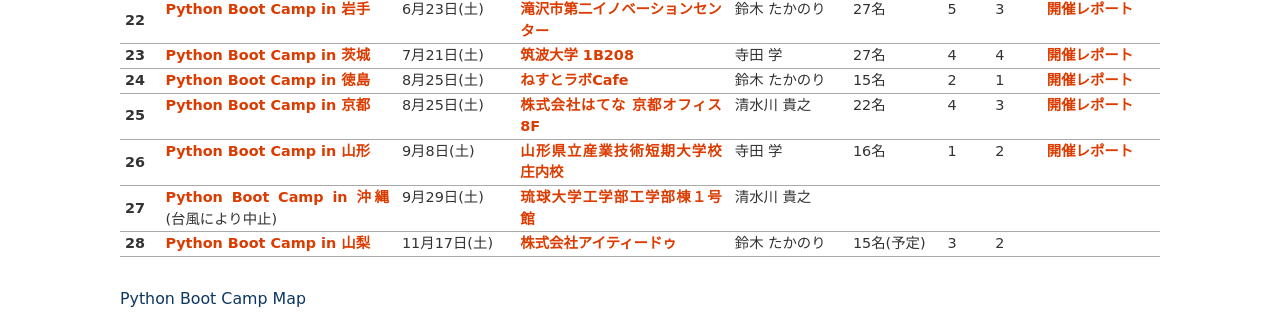
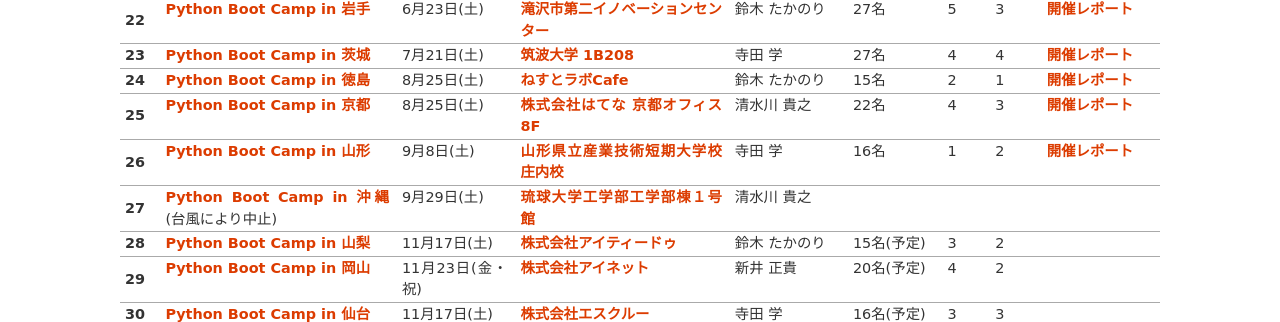
Before and after one commit to pyconjp/www.pycon.jp, a Sphinx documentation site: the page built from source/support/bootcamp.rst, in a window 1280 px wide and 900 px high, scrolled down 2846 px, cut to the strip 0-322 px from the top of the window. Built offline with Sphinx 7.4.7, drawn with Linux system fonts in a browser that asks for light colours; some of the changed text lies outside the part shown.

Commit message:
add pycamp okayama and sendai

```diff
--- a/source/support/bootcamp.rst
+++ b/source/support/bootcamp.rst
@@ -49,8 +49,8 @@
      - **北海道**
      - 1/1
    * - 東北
-     - 青森、**岩手**、秋田、宮城、**山形**、**福島**
-     - 3/6
+     - 青森、**岩手**、秋田、**宮城**、**山形**、**福島**
+     - 4/6
    * - 関東
      - **茨城**、**栃木**、群馬、**埼玉**、**千葉**、東京、**神奈川**
      - 5/7
@@ -61,8 +61,8 @@
      - 三重、滋賀、**京都** (2)、**大阪**、**兵庫**、奈良、和歌山
      - 3/7
    * - 中国
-     - 鳥取、島根、岡山、**広島**、山口
-     - 1/5
+     - 鳥取、島根、**岡山**、**広島**、山口
+     - 2/5
    * - 四国
      - **香川**、**愛媛**、**徳島**、高知
      - 3/4
@@ -412,6 +412,24 @@
      - 3
      - 2
      -
+   * - 29
+     - `Python Boot Camp in 岡山 <https://pyconjp.connpass.com/event/103539/>`_
+     - 11月23日(金・祝)
+     - `株式会社アイネット <https://www.inet88.co.jp/>`_
+     - 新井 正貴
+     - 20名(予定)
+     - 4
+     - 2
+     -
+   * - 30
+     - `Python Boot Camp in 仙台 <https://pyconjp.connpass.com/event/104080/>`_
+     - 11月17日(土)
+     - `株式会社エスクルー <http://s-crew.jpn.com/>`_
+     - 寺田 学
+     - 16名(予定)
+     - 3
+     - 3
+     -
 
 Python Boot Camp Map
 --------------------
```
Also changed, not shown: other parts of source/support/bootcamp.rst (+1 -1 lines).
